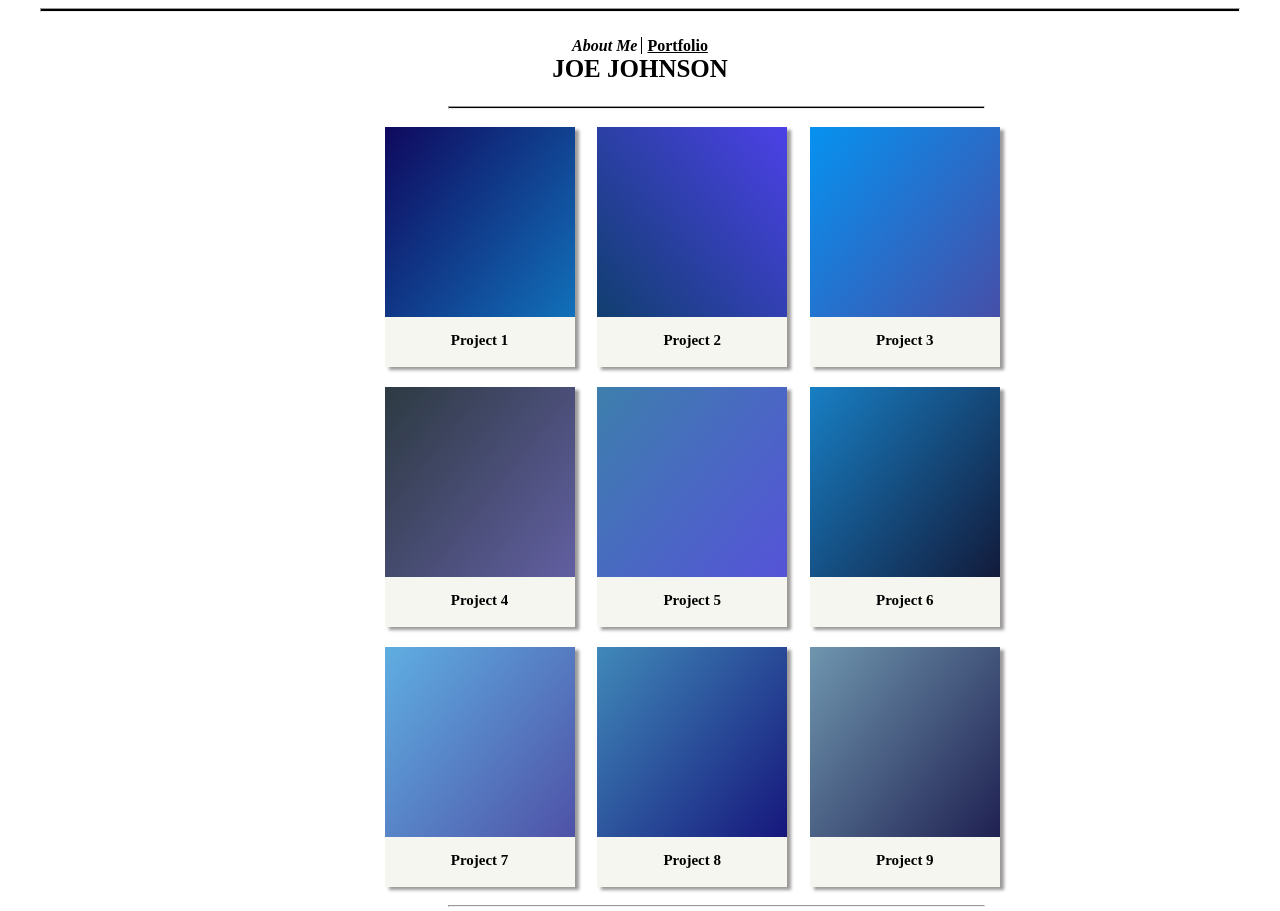
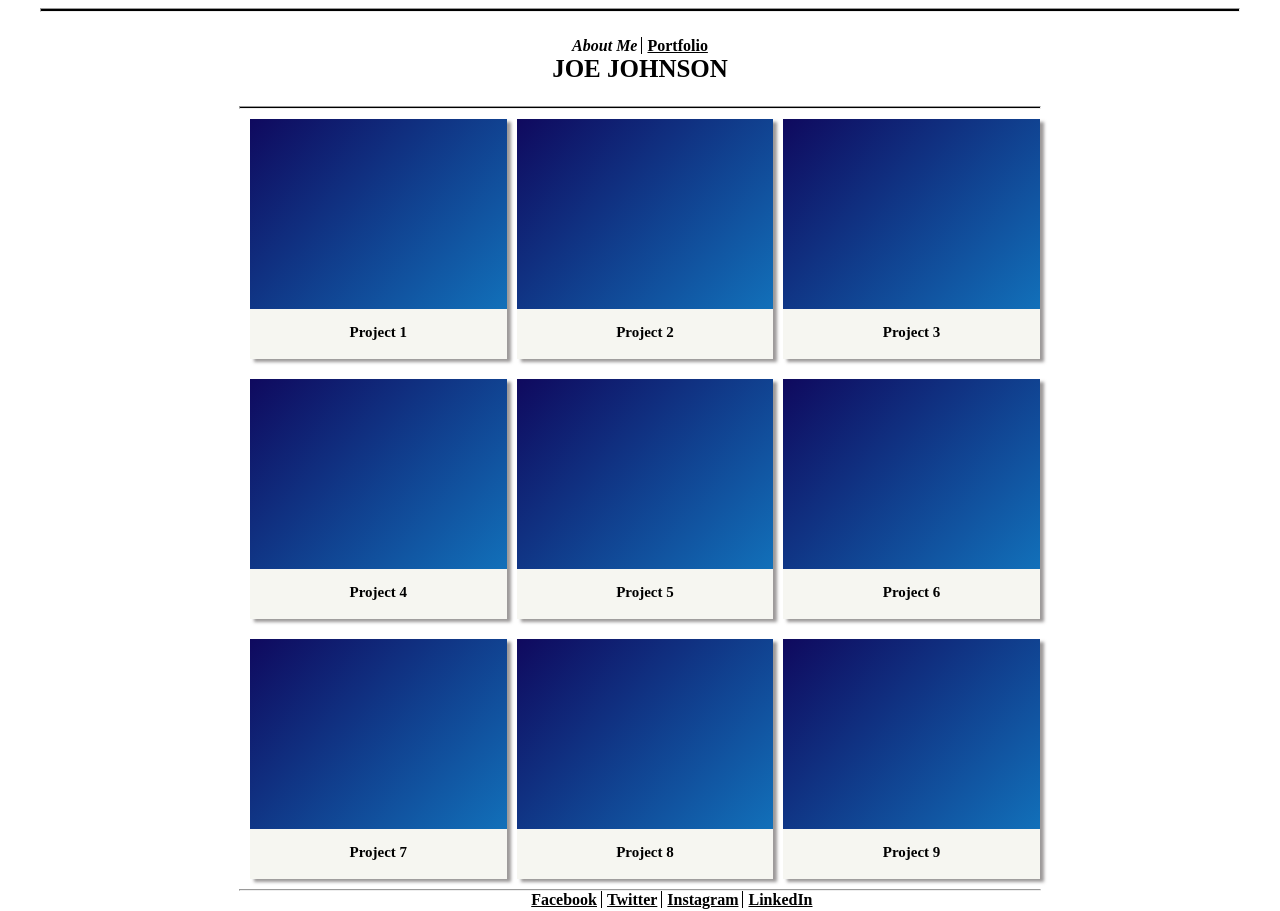
Before and after one commit to NataliWilliam/Project-1-, a plain HTML site: page portfolio.html in a window 1280 px wide. Shown: the top 911 px of the page. Drawn offline with Linux system fonts and the light colour scheme.

Commit message:
resposive

```diff
--- a/portfolio.css
+++ b/portfolio.css
@@ -26,7 +26,7 @@
 
 .thick-line {
   height: 2.5px;
-  width: 42.5%;
+  width: 63.5%;
   margin-left: 440px;
 }
 
@@ -183,17 +183,42 @@
   margin-bottom: 10px;
 }
 
-.First-Line::before {
+.card {
+  margin-top: 10px;
+  background-image: linear-gradient(
+    to bottom right,
+    rgb(15, 9, 94),
+    rgb(18, 124, 196)
+  );
+  height: 240px;
+  width: calc(33.33% - 10px);
+  float: left;
+  position: relative;
+  box-shadow: 4px 3px 3px rgb(59, 54, 54, 0.5);
+  margin-left: 10px;
+}
+.thick-line {
+  margin: 0 auto;
+}
+
+section {
+  width: 100%;
+  max-width: 800px;
+  margin: 0 auto;
+  margin-bottom: 10px;
+}
+
+.First-Line::after {
   content: "";
   clear: both;
   display: block;
 }
-.Second-Line::before {
+.Second-Line::after {
   content: "";
   clear: both;
   display: block;
 }
-.third-Line::before,
+
 .third-Line::after {
   content: "";
   clear: both;
@@ -298,7 +323,7 @@
   align-content: center;
   font-weight: bold;
   color: black;
-  margin-left: 2px;
+  margin: 0 auto;
 }
 .social-media > a:first-child {
   border: none;
--- a/portfolio.html
+++ b/portfolio.html
@@ -10,31 +10,25 @@
   <body>
     <hr class="line" />
     <div class="center-me">
-      <a href="http://127.0.0.1:5500/04-css-continued/natali/lab/index.html#"
-        >About Me</a
-      >
-      <a
-        class="last-child"
-        href="http://127.0.0.1:5500/04-css-continued/natali/lab/portfolio.html"
-        >Portfolio</a
-      >
+      <a href="/">About Me</a>
+      <a class="last-child" href="portfolio.html">Portfolio</a>
       <br />
       <span>JOE JOHNSON</span>
     </div>
 
     <hr class="line thick-line" />
     <section class="First-Line">
-      <div class="Project-1">
+      <div class="card">
         <div class="sub-Project-1">
           <h6 class="text-1">Project 1</h6>
         </div>
       </div>
-      <div class="Project-2">
+      <div class="card">
         <div class="sub-Project-2">
           <h6 class="text-1">Project 2</h6>
         </div>
       </div>
-      <div class="Project-3">
+      <div class="card">
         <div class="sub-Project-3">
           <h6 class="text-1">Project 3</h6>
         </div>
@@ -42,34 +36,34 @@
     </section>
 
     <section class="Second-Line">
-      <div class="Project-4">
+      <div class="card">
         <div class="sub-Project-4">
           <h6 class="text-1">Project 4</h6>
         </div>
       </div>
-      <div class="Project-5">
+      <div class="card">
         <div class="sub-Project-5">
           <h6 class="text-1">Project 5</h6>
         </div>
       </div>
-      <div class="Project-6">
+      <div class="card">
         <div class="sub-Project-6">
           <h6 class="text-1">Project 6</h6>
         </div>
       </div>
     </section>
     <section class="third-Line">
-      <div class="Project-7">
+      <div class="card">
         <div class="sub-Project-7">
           <h6 class="text-1">Project 7</h6>
         </div>
       </div>
-      <div class="Project-8">
+      <div class="card">
         <div class="sub-Project-8">
           <h6 class="text-1">Project 8</h6>
         </div>
       </div>
-      <div class="Project-9">
+      <div class="card">
         <div class="sub-Project-9">
           <h6 class="text-1">Project 9</h6>
         </div>
```
Also changed, not shown: index.html (+1 -5 lines).
